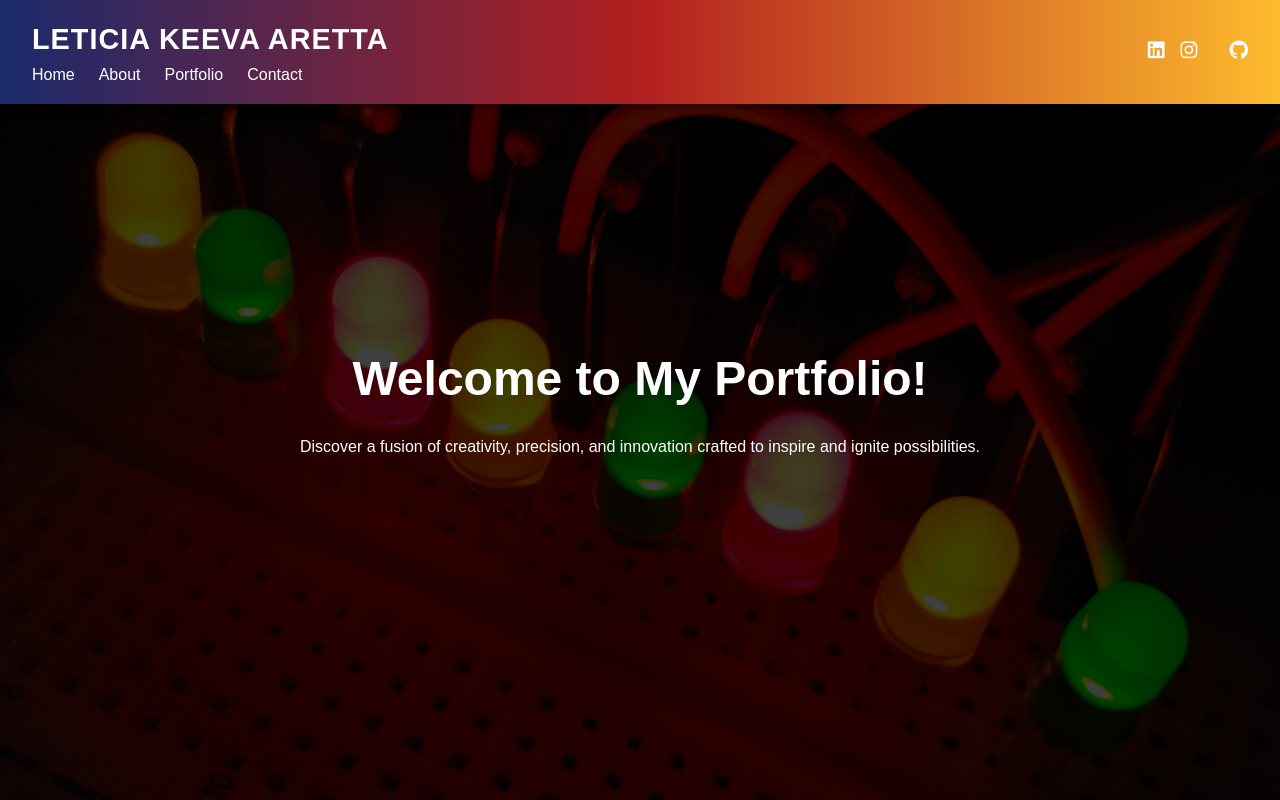
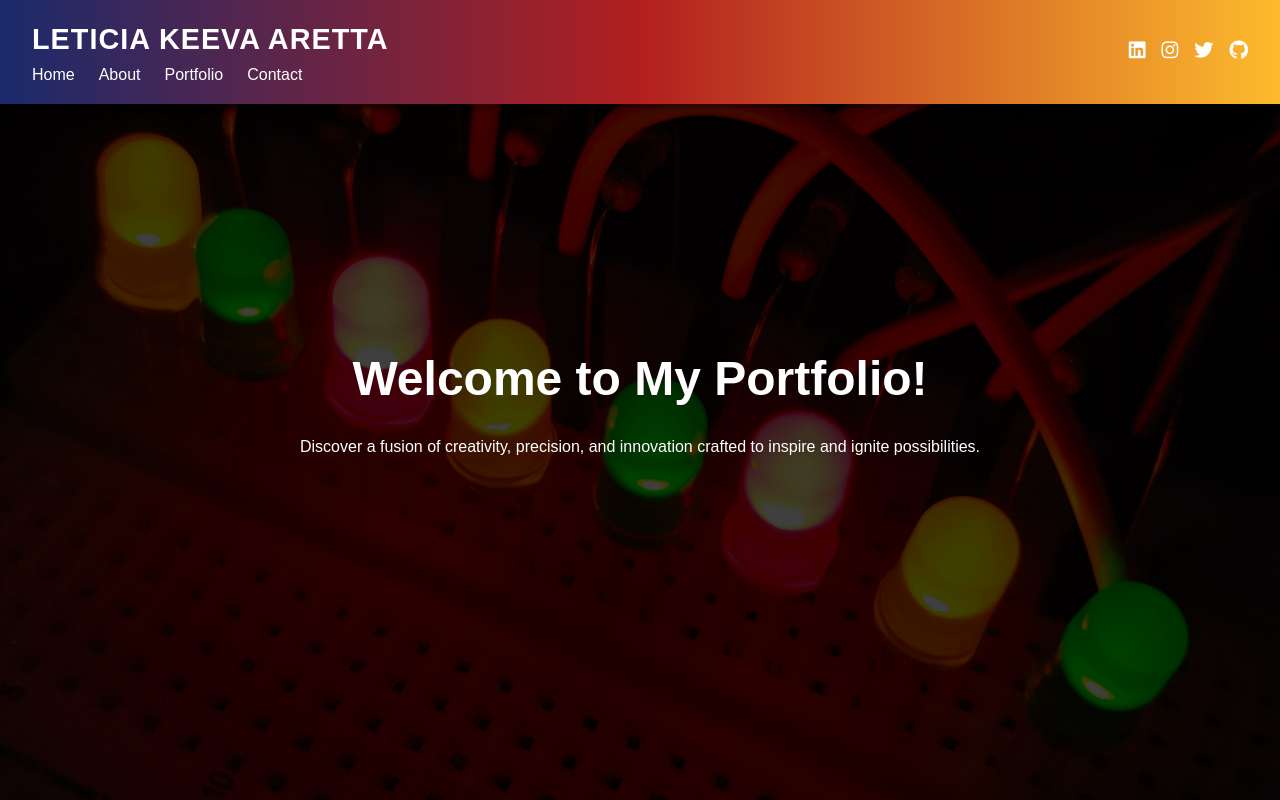
Before and after one commit to LettyAretta/Portfolio-LettyAretta, a plain HTML site: page index.html in a window 1280 px wide. Shown: the top 800 px of the page. Drawn offline with Linux system fonts and the light colour scheme.

Commit message:
Update index.html

```diff
--- a/index.html
+++ b/index.html
@@ -339,7 +339,7 @@
         <div class="social-icons">
             <a href="https://www.linkedin.com/in/leticia-keeva-aretta" target="_blank"><i class="fab fa-linkedin"></i></a>
             <a href="https://www.instagram.com/leticia.keeva/profilecard/?igsh=a3VrNmI3YWRpZjRr" target="_blank"><i class="fab fa-instagram"></i></a>
-            <a href="https://x.com/dendeng_lebah?t=fjvGp5CexnTJ6IvQJvvmXw&s=08" target="_blank"><i class="fab fa-x-twitter"></i></a>
+            <a href="https://x.com/dendeng_lebah?t=fjvGp5CexnTJ6IvQJvvmXw&s=08" target="_blank"><i class="fab fa-twitter"></i></a>
             <a href="https://github.com/LettyAretta/" target="_blank"><i class="fab fa-github"></i></a>
         </div>
     </header>
```
